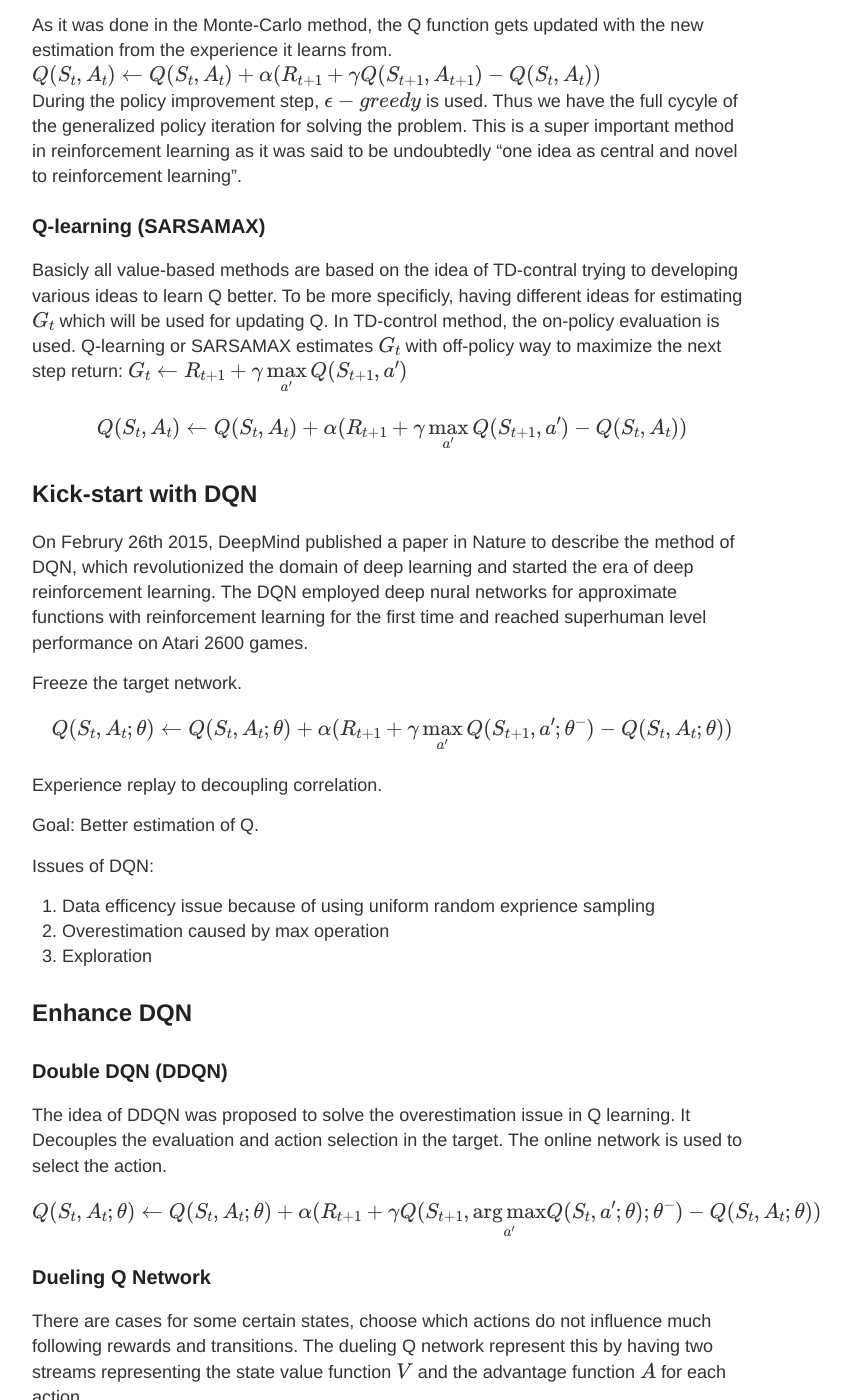
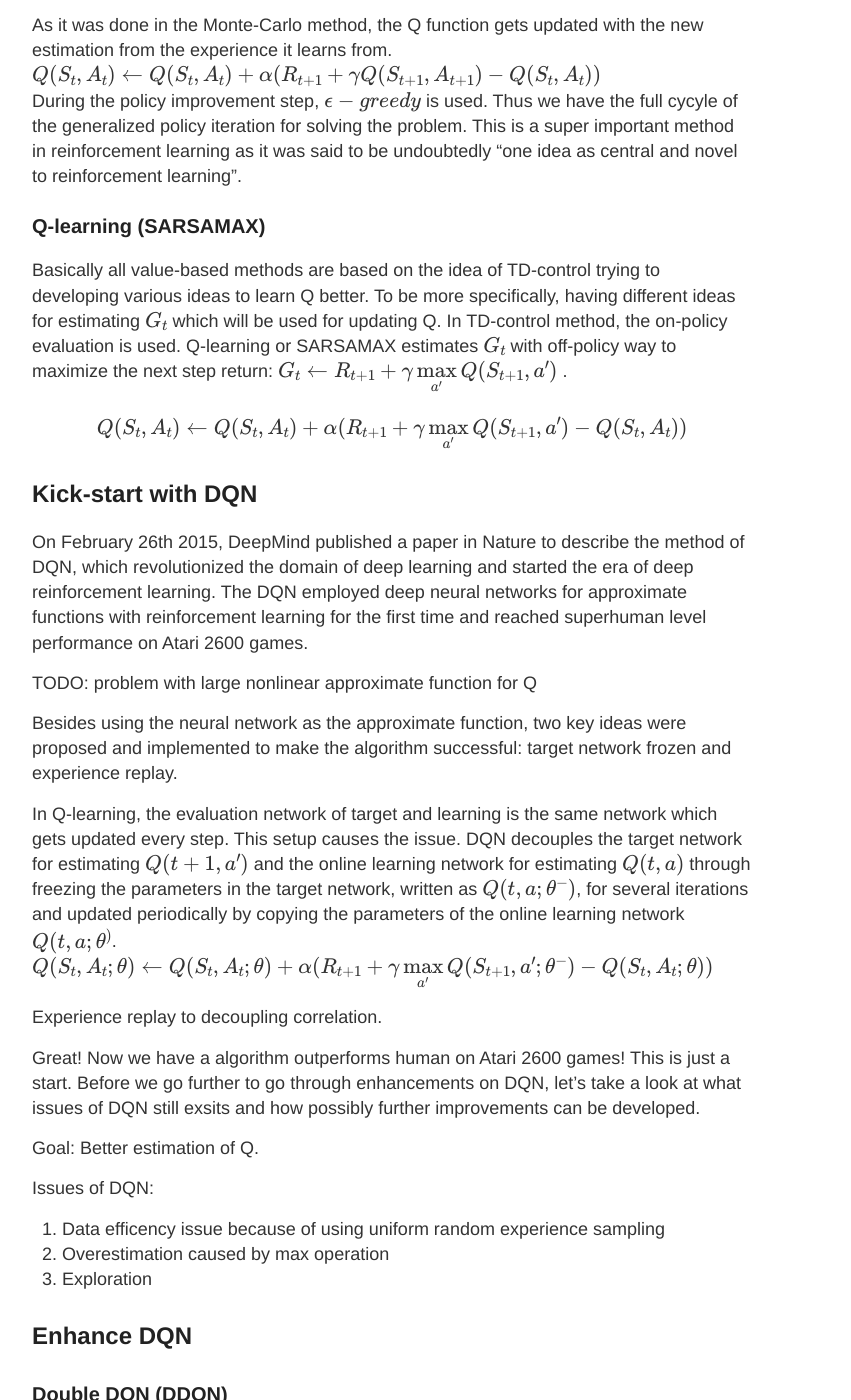
Before and after one commit to jionglearningzhang/jionglearningzhang.github.io, a Jekyll site: the page built from _posts/2019-04-08-on-the-way-of-Q-learning.md, in a window 1280 px wide and 1400 px high, scrolled down 2267 px. Shown: the whole window, without its empty margins (248-1099 px from the left). Built offline with Jekyll 4.4.1, drawn with Linux system fonts in a browser that asks for light colours; formulas are drawn with MathJax 3; some of the changed text lies outside the part shown.

Commit message:
qlearning

```diff
--- a/_posts/2019-04-08-on-the-way-of-Q-learning.md
+++ b/_posts/2019-04-08-on-the-way-of-Q-learning.md
@@ -24,7 +24,7 @@ The goal of reinforcement learning is to establish a policy, based on which to s
 Reinforcement learning is not a new idea. It was invented back in the year of 1962. Though it blows up with suprisingly good super human level performances on varous tasks in recent years with the improvements in deep learning domain, the major ideas for solving reinforcement learning problems were established years ago.
 
 ### Monte-Carlo method
-The key idea of value-based methods is just to evalute state-action value functions from experences and then improve policy based on Q. The natual way of estimating the expected returns for a given pair of state and action is just averaging the accumulative episodic returns among episodes. In the Monte-Carlo method, the Q value gets keeping updated with the return of newly sampled experience $G_t$ with a learning rate $\alpha$, which represents how much of the memory to keep/lose.
+The key idea of value-based methods is just to evaluate state-action value functions from experiences and then improve policy based on Q. The natural way of estimating the expected returns for a given pair of state and action is just averaging the accumulative episodic returns among episodes. In the Monte-Carlo method, the Q value gets keeping updated with the return of newly sampled experience $G_t$ with a learning rate $\alpha$, which represents how much of the memory to keep/lose.
 
 $$Q(S_t, A_t) \leftarrow Q(S_t, A_t) + \alpha (G_t - Q(S_t, A_t))$$
 
@@ -37,26 +37,32 @@ $$Q(S_t, A_t) \leftarrow Q(S_t,A_t) + \alpha (R_{t+1} + \gamma Q(S_{t+1},A_{t+1}
 During the policy improvement step, $\epsilon-greedy$ is used. Thus we have the full cycyle of  the generalized policy iteration for solving the problem. This is a super important method in reinforcement learning as it was said to be undoubtedly "one idea as central and novel to reinforcement learning".
 
 ### Q-learning (SARSAMAX)
-Basicly all value-based methods are based on the idea of TD-contral trying to developing various ideas to learn Q better. To be more specificly, having different ideas for estimating $G_t$ which will be used for updating Q. In TD-control method, the on-policy evaluation is used. Q-learning or SARSAMAX estimates $G_t$ with off-policy way to maximize the next step return:
-$$G_t \leftarrow R_{t+1} + \gamma \underset{a'}{\max}Q(S_{t+1}, a')$$
+Basically all value-based methods are based on the idea of TD-control trying to developing various ideas to learn Q better. To be more specifically, having different ideas for estimating $G_t$ which will be used for updating Q. In TD-control method, the on-policy evaluation is used. Q-learning or SARSAMAX estimates $G_t$ with off-policy way to maximize the next step return:
+$$G_t \leftarrow R_{t+1} + \gamma \underset{a'}{\max}Q(S_{t+1}, a')$$ .
 
 $$Q(S_t, A_t) \leftarrow Q(S_t,A_t) + \alpha (R_{t+1} + \gamma \underset{a'}{\max}Q(S_{t+1}, a') - Q(S_t,A_t))$$
 
 
 ## Kick-start with DQN
-On Februry 26th 2015, DeepMind published a paper in Nature to describe the method of DQN, which revolutionized the domain of deep learning and started the era of deep reinforcement learning. The DQN employed deep nural networks for approximate functions with reinforcement learning for the first time and reached superhuman level performance on Atari 2600 games.
+On February 26th 2015, DeepMind published a paper in Nature to describe the method of DQN, which revolutionized the domain of deep learning and started the era of deep reinforcement learning. The DQN employed deep neural networks for approximate functions with reinforcement learning for the first time and reached superhuman level performance on Atari 2600 games.
 
-Freeze the target network.
+TODO: problem with large nonlinear approximate function for Q
 
+Besides using the neural network as the approximate function, two key ideas were proposed and implemented to make the algorithm successful: target network frozen and experience replay.
+
+In Q-learning, the evaluation network of target and learning is the same network which gets updated every step. This setup causes the issue. DQN decouples the target network for estimating $Q(t+1, a')$ and the online learning network for estimating $Q(t, a)$ through freezing the parameters in the target network, written as $Q(t,a;\theta^-)$,  for several iterations and updated periodically by copying the parameters of the online learning network $Q(t,a;\theta^)$.
 $$Q(S_t, A_t;\theta) \leftarrow Q(S_t,A_t;\theta) + \alpha (R_{t+1} + \gamma \underset{a'}{\max}Q(S_{t+1}, a';\theta^-) - Q(S_t,A_t;\theta))$$
 
 Experience replay to decoupling correlation.
+
+
+Great! Now we have a algorithm outperforms human on Atari 2600 games! This is just a start. Before we go further to go through enhancements on DQN, let's take a look at what issues of DQN still exsits and how possibly further improvements can be developed.
 
 Goal:
 Better estimation of Q.
 
 Issues of DQN:
-1. Data efficency issue because of using uniform random exprience sampling
+1. Data efficency issue because of using uniform random experience sampling
 2. Overestimation caused by max operation
 3. Exploration
 
@@ -90,7 +96,7 @@ $$y = b+Wx \leftarrow y = (b+Wx) + (b*\epsilon^b + W*\epsilon^Wx)$$
 Combine all these complementary improvements based on DQN, the algorithm Rainbow is established.
 
 ## Rainbow
-All of the improvements mentioned previously are independent and complementary to each other. In the paper, all of these developments are combined to formulate the strongest agent: Rainbow. it is composed as following:
+All of the improvements mentioned previously are independent and complementary to each other. In this paper, all of these developments are combined to formulate the strongest agent: Rainbow. it is composed as following:
 1. Use distibutional multi-step Q-distribution KL-divergence as the loss function.
 2. Q functions are estimated with dueling network, whose outputs are categorical distributions.
 3. Double DQN was used for policy evaluation.
```
